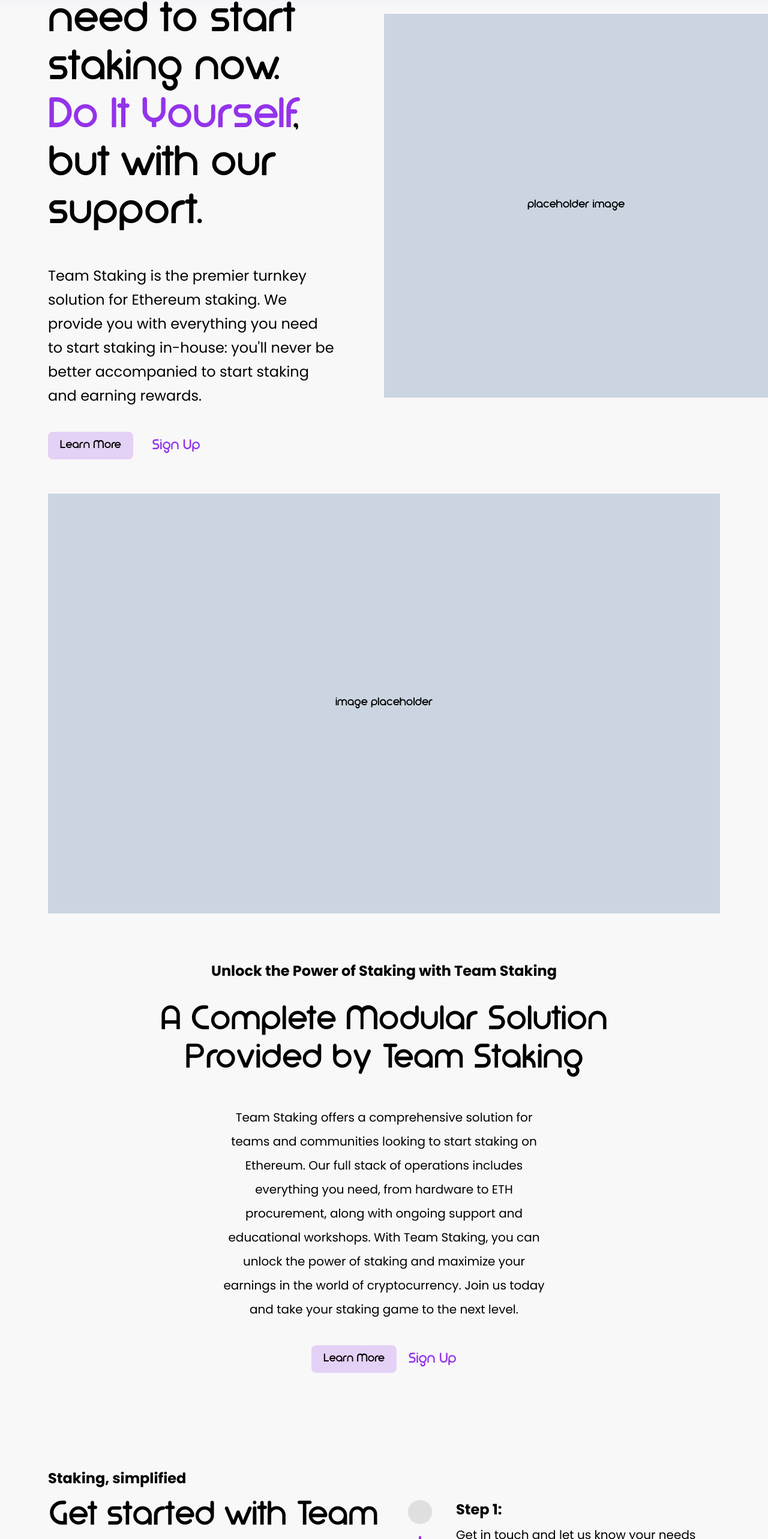
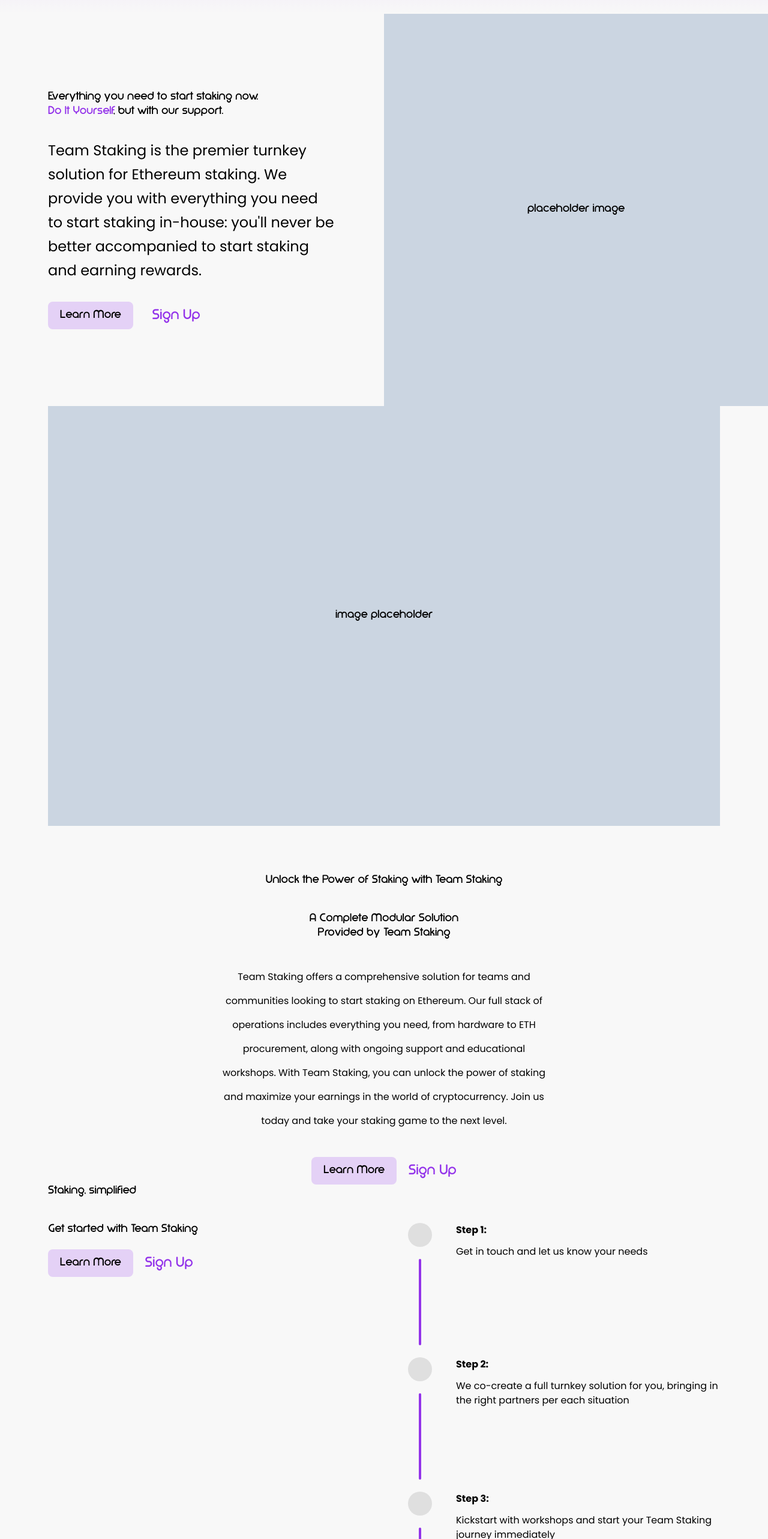
Before and after one commit to dappnode/landing-page-team-staking, a React (Create React App) app: page / in a window 1280 px wide. Shown: the part 153-2719 px from the top of the page at 60% size. Built offline with nearby package versions, Linux system fonts and the light colour scheme.

Commit message:
Responsive sections

```diff
--- a/src/components/Basics.tsx
+++ b/src/components/Basics.tsx
@@ -5,7 +5,7 @@ import Button2 from "./Button2";
 export default function Basics() {
   return (
     <motion.div
-      className=" my-40 flex  w-full flex-col gap-20 px-20 text-center"
+      className="flex w-full flex-col gap-20 px-5 text-center lg:px-20"
       initial={{ opacity: 0 }}
       animate={{ opacity: 1 }}
       transition={{ duration: 1 }}
@@ -15,14 +15,14 @@ export default function Basics() {
         image placeholder
       </div>
       <div className="flex h-2/5 flex-col items-center justify-center gap-10">
-        <p className="text-2xl font-bold">
-          Unlock the Power of Staking with Team Staking
-        </p>
-        <h2 className="text-5xl leading-[4rem]">
-          A Complete Modular Solution <br />
-          Provided by Team Staking
-        </h2>
-        <p className="w-1/2 text-xl leading-10">
+        <div className="flex flex-col gap-5 lg:gap-10">
+          <h3>Unlock the Power of Staking with Team Staking</h3>
+          <h2>
+            A Complete Modular Solution <br />
+            Provided by Team Staking
+          </h2>
+        </div>
+        <p className="leading-10 lg:w-2/3 xl:w-1/2">
           Team Staking offers a comprehensive solution for teams and communities
           looking to start staking on Ethereum. Our full stack of operations
           includes everything you need, from hardware to ETH procurement, along
--- a/src/components/Benefits.tsx
+++ b/src/components/Benefits.tsx
@@ -2,25 +2,45 @@ import Button from "./Button";
 import Button2 from "./Button2";
 
 export default function Benefits() {
+  const benefits: { value: string; icon: React.ReactElement }[] = [
+    {
+      value: "Customized staking solutions for your unique needs",
+      icon: <div className="h-10 w-10 rounded-full bg-black/10"></div>,
+    },
+    {
+      value: "Full accompaniment and support throughout the staking journey",
+      icon: <div className="h-10 w-10 rounded-full bg-black/10"></div>,
+    },
+    {
+      value: "Join Smooth, our Smoothing Pool for up to +120% more rewards",
+      icon: <div className="h-10 w-10 rounded-full bg-black/10"></div>,
+    },
+  ];
   return (
-    <div className="flex w-full flex-row px-20">
-      <div className="flex  w-1/2 flex-col  justify-center gap-10">
-        <p className="text-2xl font-bold">Empower</p>
-        <h2 className="text-5xl leading-[4rem]">
-          Unlock the Full Potential of Staking
-        </h2>
-        <p className="text-xl leading-10">
+    <div className="flex w-full flex-col gap-10 px-5 lg:flex-row lg:gap-0 lg:px-20">
+      <div className="flex  flex-col justify-center  gap-10 lg:w-1/2">
+        <div className="flex flex-col gap-5 lg:gap-10">
+          <h3>Empower</h3>
+          <h2>Unlock the Full Potential of Staking</h2>
+        </div>
+        <p className="leading-10 lg:pr-10">
           At Team Staking, we design customized staking solutions tailored to
           your specific needs. With our full accompaniment and support, you'll
           never have to navigate the staking process alone. Benefit from
           improved rewards by joining Smooth, our Smoothing Pool.
         </p>
-        <div className="flex flex-row gap-5">
-          <Button>Learn More</Button>
-          <Button2>Sign Up</Button2>
+        <div className="flex flex-col gap-10">
+          {benefits.map((benefit, i) => {
+            return (
+              <div className="flex flex-row items-center">
+                {benefit.icon}
+                <p className="pl-5 text-lg lg:text-xl">{benefit.value}</p>
+              </div>
+            );
+          })}
         </div>
       </div>
-      <div className="flex h-[700px] w-1/2 items-center justify-center bg-slate-300">
+      <div className="flex min-h-[500px] flex-1  items-center justify-center bg-slate-300 lg:w-1/2">
         image placeholder
       </div>
     </div>
--- a/src/components/Button.tsx
+++ b/src/components/Button.tsx
@@ -13,7 +13,7 @@ export default function Button({
 }: buttonProps) {
   return (
     <button
-      className="text-text-purple  flex items-center justify-center rounded-lg  bg-dappnodePurple/20 px-5 pb-2.5 pt-3 text-center transition-all duration-300 ease-in-out  hover:scale-105 hover:bg-dappnodePurple hover:text-white disabled:bg-dappnodeGrey5 disabled:tracking-normal disabled:text-gray-400"
+      className="text-text-purple  flex items-center justify-center rounded-lg  bg-dappnodePurple/20 px-5 pb-2.5 pt-3 text-center transition-all duration-300 ease-in-out  hover:scale-105 hover:bg-dappnodePurple hover:text-white disabled:bg-dappnodeGrey5 disabled:tracking-normal disabled:text-gray-400 dark:bg-dappnodePurple/40 dark:hover:bg-dappnodePurple"
       onClick={() => onClick()}
       disabled={disabled}
     >
--- a/src/components/GetStarted.tsx
+++ b/src/components/GetStarted.tsx
@@ -25,35 +25,33 @@ export default function GetStarted() {
 
   return (
     <motion.div
-      className=" my-40 flex  w-full flex-col gap-5 px-20"
+      className=" flex  w-full flex-col gap-5 px-5 lg:gap-10 lg:px-20 "
       initial={{ opacity: 0 }}
       animate={{ opacity: 1 }}
       transition={{ duration: 1 }}
     >
-      <p className="text-2xl font-bold">Staking, simplified</p>
-      <div className=" flex flex-row">
-        <div className="flex w-1/2 flex-col gap-5">
-          <h2 className="text-5xl leading-[4rem]">
-            Get started with Team Staking
-          </h2>
+      <h3>Staking, simplified</h3>
+      <div className="flex flex-col lg:flex-row">
+        <div className="flex flex-col gap-5 lg:w-1/2">
+          <h2>Get started with Team Staking</h2>
           <div className="flex flex-row gap-5">
             <Button>Learn More</Button>
             <Button2>Sign Up</Button2>
           </div>
         </div>
-        <div className="flex w-1/2 flex-col gap-5 pl-10">
+        <div className="flex flex-col gap-5 pt-10 lg:w-1/2 lg:pl-10 lg:pt-0">
           {steps.map((step, i) => {
             return (
-              <div key={i} className="flex flex-row gap-10">
+              <div key={i} className="flex flex-row gap-5 lg:gap-10">
                 <div className="flex flex-col items-center gap-5">
                   <div>{step.icon}</div>
                   {i < steps.length - 1 && (
                     <div className="h-36 w-1 rounded-md bg-dappnodePurple"></div>
                   )}
                 </div>
-                <div className="flex flex-col gap-3 text-2xl">
+                <div className="flex flex-col lg:gap-3">
                   <p className="font-bold">Step {i + 1}:</p>
-                  <p className="text-xl">{step.value}</p>
+                  <p>{step.value}</p>
                 </div>
               </div>
             );
--- a/src/components/Hero.tsx
+++ b/src/components/Hero.tsx
@@ -6,15 +6,13 @@ import Button2 from "./Button2";
 export default function Hero() {
   return (
     <motion.div
-      className=" h-[80vh] "
       initial={{ opacity: 0 }}
       animate={{ opacity: 1 }}
       transition={{ duration: 1 }}
     >
-      <div className="flex h-full flex-row ">
-        <div className="flex w-1/2 flex-col justify-center gap-10 px-20">
-          {" "}
-          <h1 className="text-6xl leading-[5rem] ">
+      <div className="flex h-full flex-col xl:flex-row">
+        <div className="flex flex-col justify-center gap-8 px-5 lg:w-5/6 lg:px-20 xl:w-1/2 xl:py-32">
+          <h1>
             Everything you need to start staking now. <br />
             <span className="text-dappnodePurple"> Do It Yourself</span>, but
             with our support.
@@ -31,7 +29,7 @@ export default function Hero() {
             <Button2>Sign Up</Button2>
           </div>
         </div>
-        <div className="flex w-1/2 items-center justify-center bg-slate-300">
+        <div className="mt-20 flex flex-1 items-center justify-center bg-slate-300 p-32 xl:mt-0 xl:w-1/2">
           {" "}
           placeholder image
         </div>
--- a/tailwind.config.js
+++ b/tailwind.config.js
@@ -30,6 +30,7 @@ module.exports = {
       },
       fontFamily: {
         poppins: ["Poppins", "sans-serif"],
+        modeg: ["modeg", "sans-serif"],
       },
     },
   },
```
